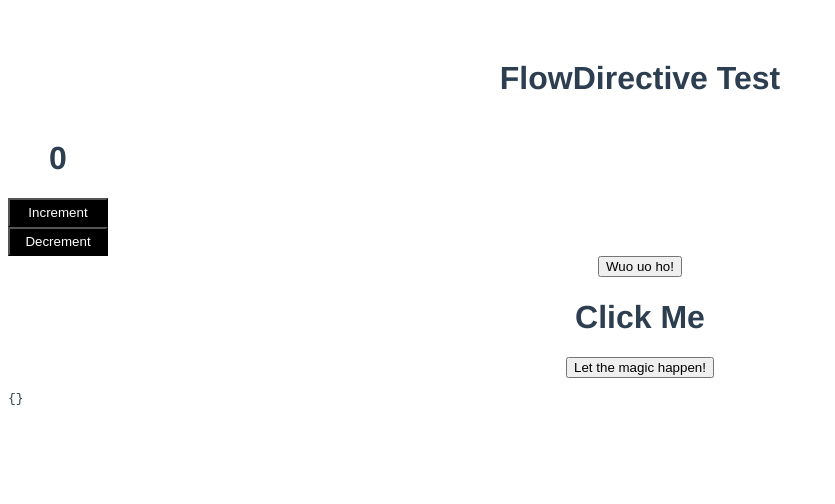
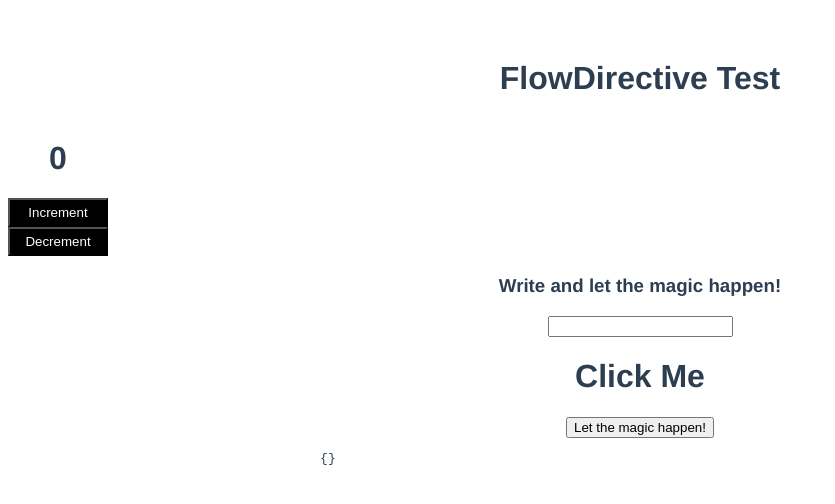
Before and after one commit to jfet97/weird-refs, a Vue app: page / in a window 1280 px wide. Shown: the top 504 px of the page, without its empty margins (0-835 px from the left). Built offline with nearby package versions, Linux system fonts and the light colour scheme.

Commit message:
change FlowDirective example

```diff
--- a/src/components/Flow/FlowDirectiveTest.vue
+++ b/src/components/Flow/FlowDirectiveTest.vue
@@ -1,9 +1,15 @@
 <template>
-  <h1>FlowDirective Test</h1>
-  <counter v-flow:click.stop="eventRef" />
-  <button v-flow:click.stop="eventRef">Wuo uo ho!</button>
-  <simple-emitter v-flow:click.stop="eventRef"/>
-  <pre style="text-align: left; white-space: pre-line;">{{ stringifyEvent(eventRef.value) }}</pre>
+    <div>
+        <h1>FlowDirective Test</h1>
+        <counter v-flow:click.stop="eventRef" />
+        <h3>Write and let the magic happen!</h3>
+        <input type="text" v-flow:input.extract="inputValueRef" />
+        <simple-emitter v-flow:click.stop="eventRef"/>
+        <div style="display: flex; flex-flow: row nowrap; justify-content: space-around">
+            <div><pre style="text-align: left; white-space: pre-line;">{{ stringifyEvent(eventRef.value) }}</pre></div>
+            <div><span> {{ inputValueRef.value }} </span></div>
+        </div>
+    </div>
 </template>
 
 
@@ -22,6 +28,7 @@ export default {
     },
     setup() {
         const eventRef = notUnwrappableRef({})
+        const inputValueRef = notUnwrappableRef(null)
 
 
         function stringifyEvent(e) {
@@ -38,7 +45,7 @@ export default {
             }, 2);
         }
 
-        return { eventRef, stringifyEvent }
+        return { eventRef, inputValueRef, stringifyEvent }
     }
 }
 </script>
```
